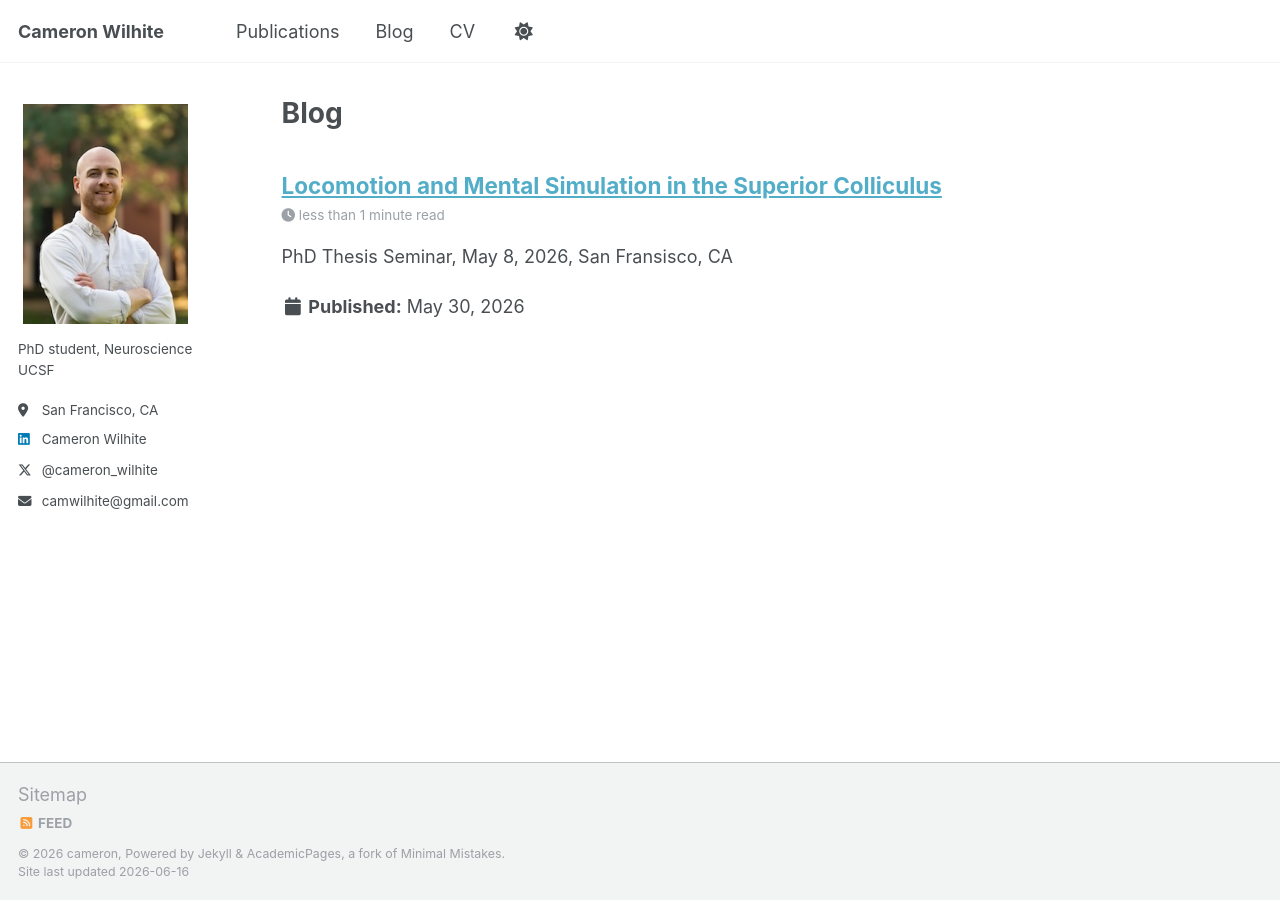
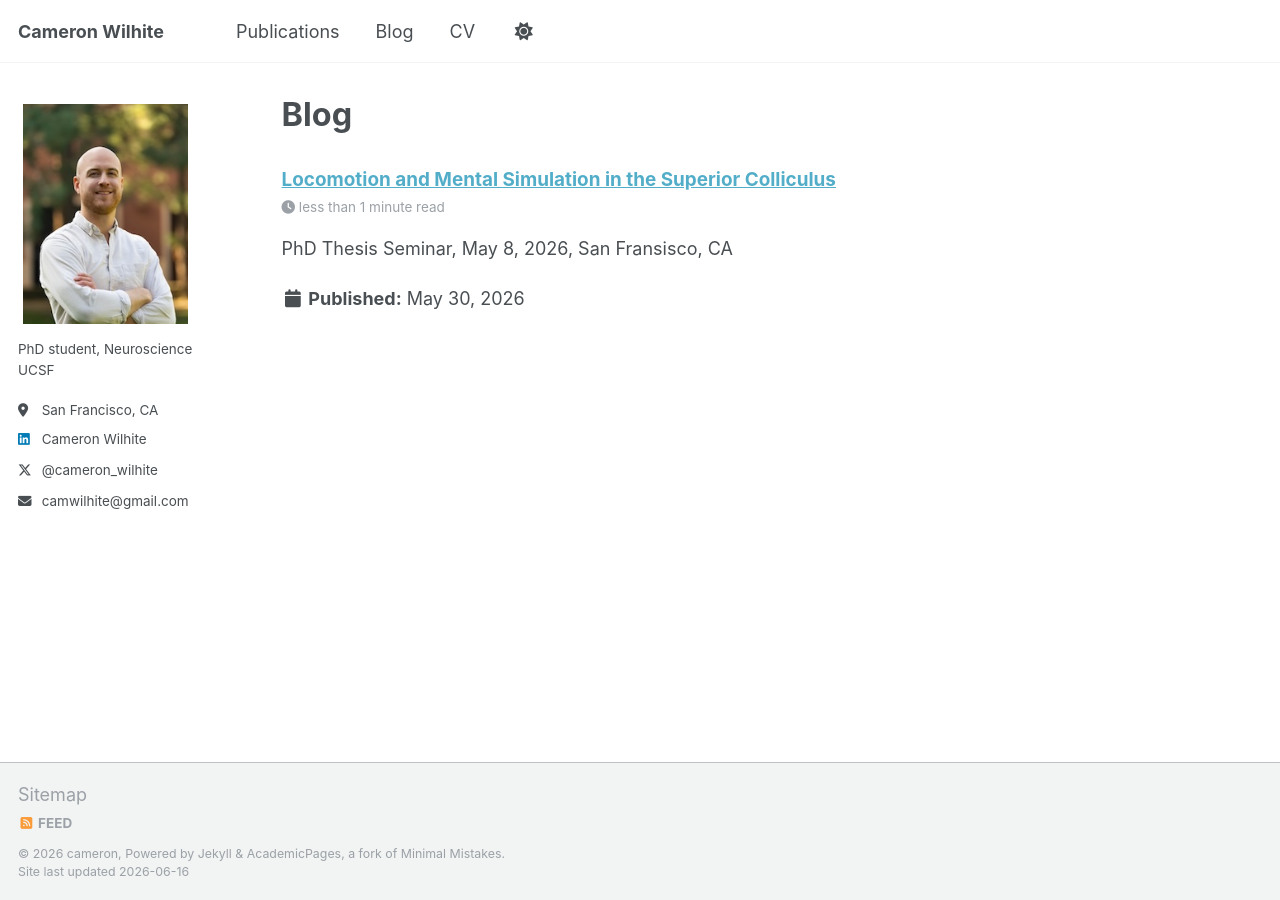
Before and after one commit to camwilhite/camwilhite.github.io, a Jekyll site: the page built from _pages/blog.html, in a window 1280 px wide. Built offline with Jekyll 4.4.1, drawn with Linux system fonts in a browser that asks for light colours; a script that is not in the unit is left out.

Commit message:
Add custom sizing for h1 and h2 elements

```diff
--- a/assets/css/main.scss
+++ b/assets/css/main.scss
@@ -40,3 +40,13 @@
     "vendor/font-awesome/solid",
     "vendor/font-awesome/brands"
 ;
+
+/* Custom sizing */
+
+h1 {
+    font-size: 1.8rem;
+}
+
+h2 {
+    font-size: 1.05em;
+}
```
